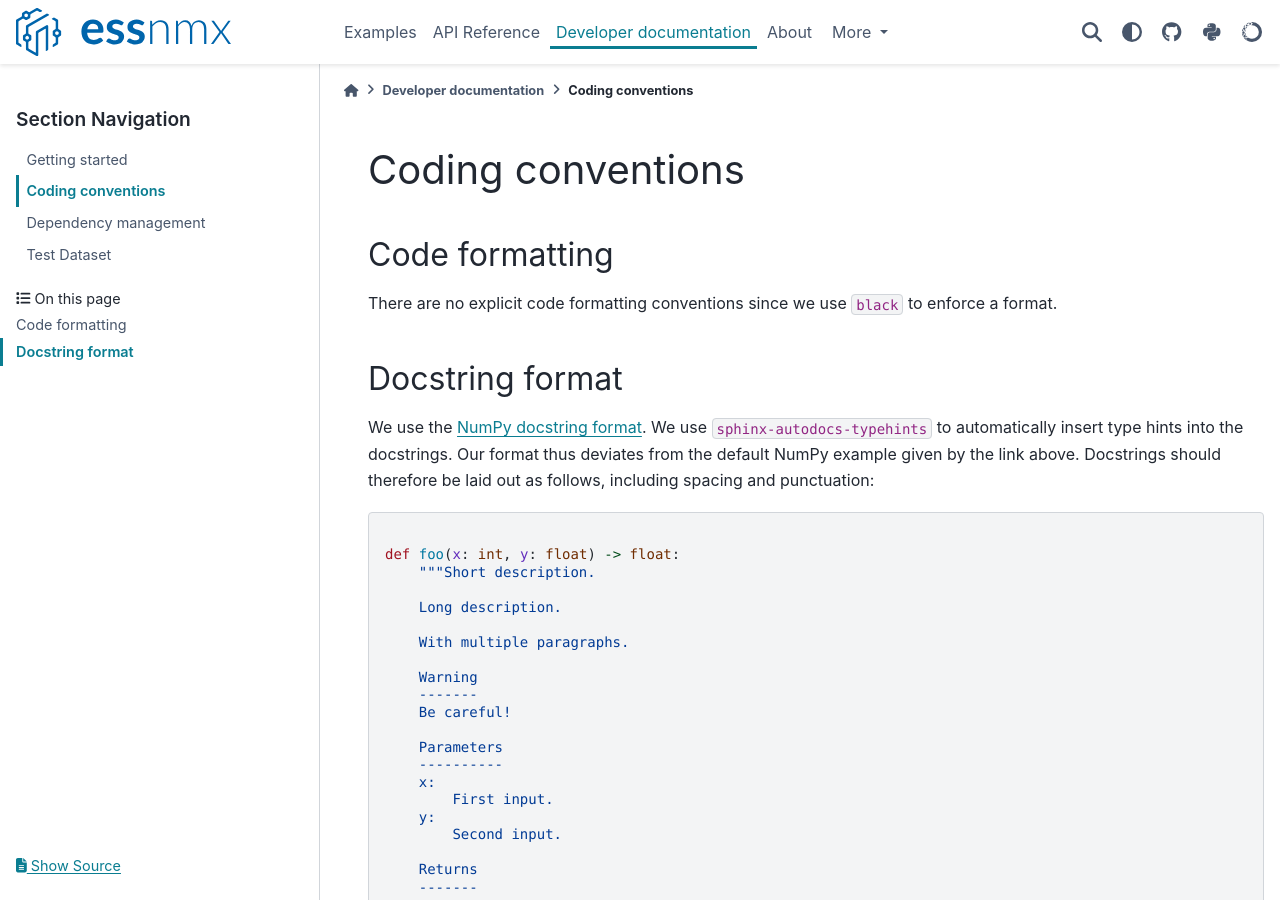
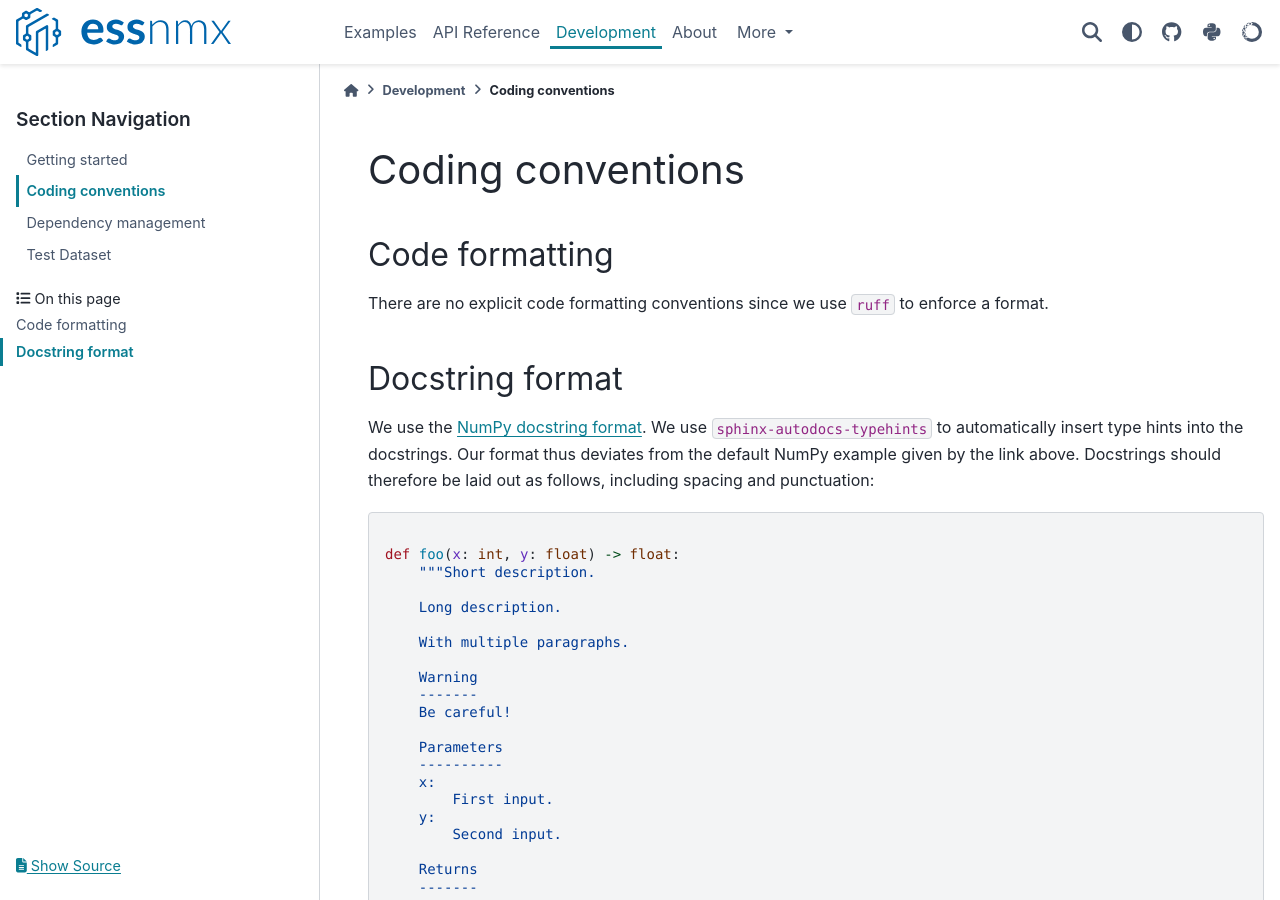
Before and after one commit to scipp/essnmx, a Sphinx documentation site: the page built from docs/developer/coding-conventions.md, in a window 1280 px wide and 900 px high. Built offline with Sphinx 7.4.7 and the PyData theme 0.15.4, drawn with Linux system fonts in a browser that asks for light colours; the version number could not be read and is left out; some of the changed lines change nothing that is shown.

Commit message:
Update docs materials.

````diff
--- a/docs/_templates/doc_version.html
+++ b/docs/_templates/doc_version.html
@@ -1,2 +1,2 @@
 <!-- This will display the version of the docs -->
-Current {{ project }} version: {{ version }} (<a href="https://github.com/scipp/{{ project|lower }}/releases">older versions</a>).
+Current ESSnmx version: {{ version }} (<a href="https://github.com/scipp/essnmx/releases">older versions</a>).
--- a/docs/conf.py
+++ b/docs/conf.py
@@ -1,41 +1,47 @@
-# -*- coding: utf-8 -*-
-
 import doctest
 import os
 import sys
+from importlib.metadata import PackageNotFoundError
+from importlib.metadata import version as get_version
 
-from ess import nmx
+from sphinx.util import logging
 
-sys.path.insert(0, os.path.abspath('.'))
+sys.path.insert(0, os.path.abspath("."))
+
+logger = logging.getLogger(__name__)
 
 # General information about the project.
-project = u'ESSnmx'
-copyright = u'2024 Scipp contributors'
-author = u'Scipp contributors'
+project = "ESSnmx"
+copyright = "2024 Scipp contributors"
+author = "Scipp contributors"
 
 html_show_sourcelink = True
 
 extensions = [
-    'sphinx.ext.autodoc',
-    'sphinx.ext.autosummary',
-    'sphinx.ext.doctest',
-    'sphinx.ext.githubpages',
-    'sphinx.ext.intersphinx',
-    'sphinx.ext.mathjax',
-    'sphinx.ext.napoleon',
-    'sphinx.ext.viewcode',
-    'sphinx_autodoc_typehints',
-    'sphinx_copybutton',
-    'sphinx_design',
-    'nbsphinx',
-    'myst_parser',
+    "sphinx.ext.autodoc",
+    "sphinx.ext.autosummary",
+    "sphinx.ext.doctest",
+    "sphinx.ext.githubpages",
+    "sphinx.ext.intersphinx",
+    "sphinx.ext.mathjax",
+    "sphinx.ext.napoleon",
+    "sphinx.ext.viewcode",
+    "sphinx_autodoc_typehints",
+    "sphinx_copybutton",
+    "sphinx_design",
+    "nbsphinx",
+    "myst_parser",
 ]
+
 try:
     import sciline.sphinxext.domain_types  # noqa: F401
 
-    extensions.append('sciline.sphinxext.domain_types')
+    extensions.append("sciline.sphinxext.domain_types")
+    # See https://github.com/tox-dev/sphinx-autodoc-typehints/issues/457
+    suppress_warnings = ["config.cache"]
 except ModuleNotFoundError:
     pass
+
 
 myst_enable_extensions = [
     "amsmath",
@@ -55,13 +61,13 @@ myst_enable_extensions = [
 myst_heading_anchors = 3
 
 autodoc_type_aliases = {
-    'array_like': 'array_like',
+    "array_like": "array_like",
 }
 
 intersphinx_mapping = {
-    'python': ('https://docs.python.org/3', None),
-    'numpy': ('https://numpy.org/doc/stable/', None),
-    'scipp': ('https://scipp.github.io/', None),
+    "python": ("https://docs.python.org/3", None),
+    "numpy": ("https://numpy.org/doc/stable/", None),
+    "scipp": ("https://scipp.github.io/", None),
 }
 
 # autodocs includes everything, even irrelevant API internals. autosummary
@@ -78,40 +84,47 @@ napoleon_type_aliases = {
     # objects without namespace: numpy
     "ndarray": "~numpy.ndarray",
 }
-typehints_defaults = 'comma'
+typehints_defaults = "comma"
 typehints_use_rtype = False
 
-sciline_domain_types_prefix = 'ess.nmx'
+
+sciline_domain_types_prefix = "ess.nmx"
 sciline_domain_types_aliases = {
-    'scipp._scipp.core.DataArray': 'scipp.DataArray',
-    'scipp._scipp.core.Dataset': 'scipp.Dataset',
-    'scipp._scipp.core.DType': 'scipp.DType',
-    'scipp._scipp.core.Unit': 'scipp.Unit',
-    'scipp._scipp.core.Variable': 'scipp.Variable',
-    'scipp.core.data_group.DataGroup': 'scipp.DataGroup',
+    "scipp._scipp.core.DataArray": "scipp.DataArray",
+    "scipp._scipp.core.Dataset": "scipp.Dataset",
+    "scipp._scipp.core.DType": "scipp.DType",
+    "scipp._scipp.core.Unit": "scipp.Unit",
+    "scipp._scipp.core.Variable": "scipp.Variable",
+    "scipp.core.data_group.DataGroup": "scipp.DataGroup",
 }
 
+
 # Add any paths that contain templates here, relative to this directory.
-templates_path = ['_templates']
+templates_path = ["_templates"]
 
 # The suffix(es) of source filenames.
 # You can specify multiple suffix as a list of string:
 #
-source_suffix = ['.rst', '.md']
-html_sourcelink_suffix = ''  # Avoid .ipynb.txt extensions in sources
+source_suffix = [".rst", ".md"]
+html_sourcelink_suffix = ""  # Avoid .ipynb.txt extensions in sources
 
 # The master toctree document.
-master_doc = 'index'
+master_doc = "index"
 
 # The version info for the project you're documenting, acts as replacement for
 # |version| and |release|, also used in various other places throughout the
 # built documents.
 #
 
-# The short X.Y version.
-version = nmx.__version__
-# The full version, including alpha/beta/rc tags.
-release = nmx.__version__
+try:
+    release = get_version("essnmx")
+    version = ".".join(release.split(".")[:3])  # CalVer
+except PackageNotFoundError:
+    logger.info(
+        "Warning: determining version from package metadata failed, falling back to "
+        "a dummy version number."
+    )
+    release = version = "0.0.0-dev"
 
 warning_is_error = True
 
@@ -125,10 +138,10 @@ language = "en"
 # List of patterns, relative to source directory, that match files and
 # directories to ignore when looking for source files.
 # This patterns also effect to html_static_path and html_extra_path
-exclude_patterns = ['_build', 'Thumbs.db', '.DS_Store', '**.ipynb_checkpoints']
+exclude_patterns = ["_build", "Thumbs.db", ".DS_Store", "**.ipynb_checkpoints"]
 
 # The name of the Pygments (syntax highlighting) style to use.
-pygments_style = 'sphinx'
+pygments_style = "sphinx"
 
 # If true, `todo` and `todoList` produce output, else they produce nothing.
 todo_include_todos = False
@@ -192,14 +205,14 @@ html_favicon = "_static/favicon.ico"
 # Add any paths that contain custom static files (such as style sheets) here,
 # relative to this directory. They are copied after the builtin static files,
 # so a file named "default.css" will overwrite the builtin "default.css".
-html_static_path = ['_static']
+html_static_path = ["_static"]
 html_css_files = []
 html_js_files = ["anaconda-icon.js"]
 
 # -- Options for HTMLHelp output ------------------------------------------
 
 # Output file base name for HTML help builder.
-htmlhelp_basename = 'essnmxdoc'
+htmlhelp_basename = "essnmxdoc"
 
 # -- Options for Matplotlib in notebooks ----------------------------------
 
@@ -215,7 +228,7 @@ nbsphinx_execute_arguments = [
 # In addition, there is no need to make plots in doctest as the documentation
 # build already tests if those plots can be made.
 # So we simply disable plots in doctests.
-doctest_global_setup = '''
+doctest_global_setup = """
 import numpy as np
 
 try:
@@ -232,7 +245,7 @@ try:
 except ImportError:
     # Scipp is not needed by docs if it is not installed.
     pass
-'''
+"""
 
 # Using normalize whitespace because many __str__ functions in scipp produce
 # extraneous empty lines and it would look strange to include them in the docs.
@@ -247,5 +260,5 @@ doctest_default_flags = (
 
 linkcheck_ignore = [
     # Specific lines in Github blobs cannot be found by linkcheck.
-    r'https?://github\.com/.*?/blob/[a-f0-9]+/.+?#',
+    r"https?://github\.com/.*?/blob/[a-f0-9]+/.+?#",
 ]
--- a/docs/developer/coding-conventions.md
+++ b/docs/developer/coding-conventions.md
@@ -2,7 +2,7 @@
 
 ## Code formatting
 
-There are no explicit code formatting conventions since we use `black` to enforce a format.
+There are no explicit code formatting conventions since we use `ruff` to enforce a format.
 
 ## Docstring format
 
--- a/docs/developer/index.md
+++ b/docs/developer/index.md
@@ -1,4 +1,4 @@
-# Developer documentation
+# Development
 
 ```{include} ../../CONTRIBUTING.md
 ```
````
